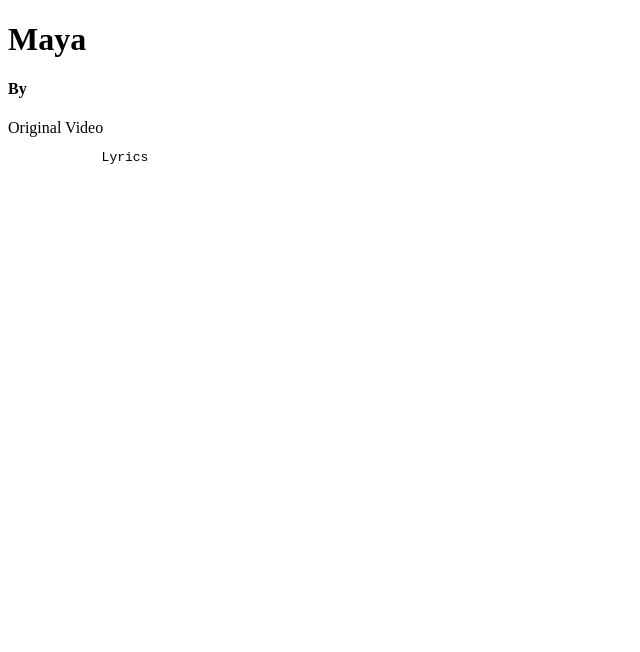
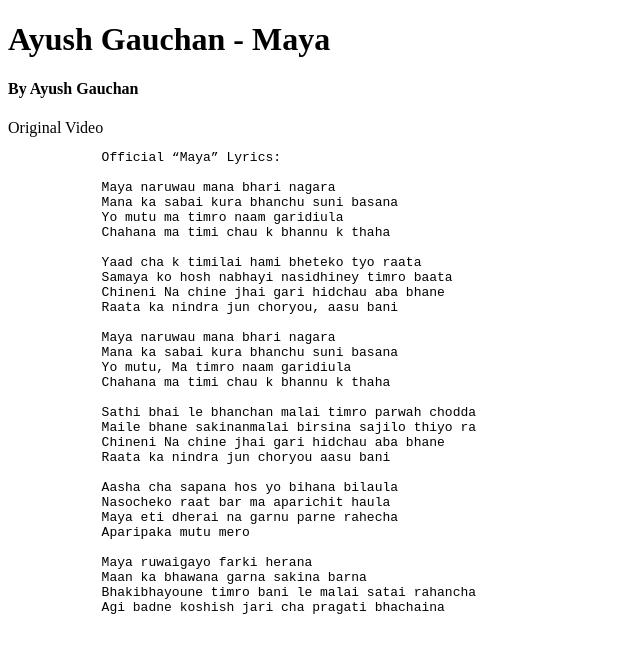
Before and after one commit to NischalMgrx/Lyrics-, a plain HTML site: page maya-naruwauna.html in a window 1280 px wide. Shown: the whole page, without its empty margins (0-640 px from the left). Drawn offline with Linux system fonts and the light colour scheme.

Commit message:
Update maya-naruwauna.html

```diff
--- a/maya-naruwauna.html
+++ b/maya-naruwauna.html
@@ -1,17 +1,47 @@
 <!DOCTYPE html>
 <html>
     <head>
-        <title>Maya</title>
+        <title>Maya Naruwauna Lyrics</title>
     </head>
     <body>
-        <h1>Maya</h1>
-        <h4>By</h4>
+        <h1>Ayush Gauchan - Maya</h1>
+        <h4>By Ayush Gauchan</h4>
         <a herf="https://youtu.be/-eSj6Y_jdr8?si=9fpKXf4qRpNQHJcR"
         title="Watch original video">
         Original Video
         </a>
         <pre>
-            Lyrics
+            Official “Maya” Lyrics:
+
+            Maya naruwau mana bhari nagara
+            Mana ka sabai kura bhanchu suni basana
+            Yo mutu ma timro naam garidiula
+            Chahana ma timi chau k bhannu k thaha
+
+            Yaad cha k timilai hami bheteko tyo raata
+            Samaya ko hosh nabhayi nasidhiney timro baata
+            Chineni Na chine jhai gari hidchau aba bhane
+            Raata ka nindra jun choryou, aasu bani
+
+            Maya naruwau mana bhari nagara
+            Mana ka sabai kura bhanchu suni basana
+            Yo mutu, Ma timro naam garidiula
+            Chahana ma timi chau k bhannu k thaha
+
+            Sathi bhai le bhanchan malai timro parwah chodda
+            Maile bhane sakinanmalai birsina sajilo thiyo ra
+            Chineni Na chine jhai gari hidchau aba bhane
+            Raata ka nindra jun choryou aasu bani
+
+            Aasha cha sapana hos yo bihana bilaula
+            Nasocheko raat bar ma aparichit haula
+            Maya eti dherai na garnu parne rahecha
+            Aparipaka mutu mero
+
+            Maya ruwaigayo farki herana
+            Maan ka bhawana garna sakina barna
+            Bhakibhayoune timro bani le malai satai rahancha
+            Agi badne koshish jari cha pragati bhachaina
         </pre>
     </body>
 </html>
```
